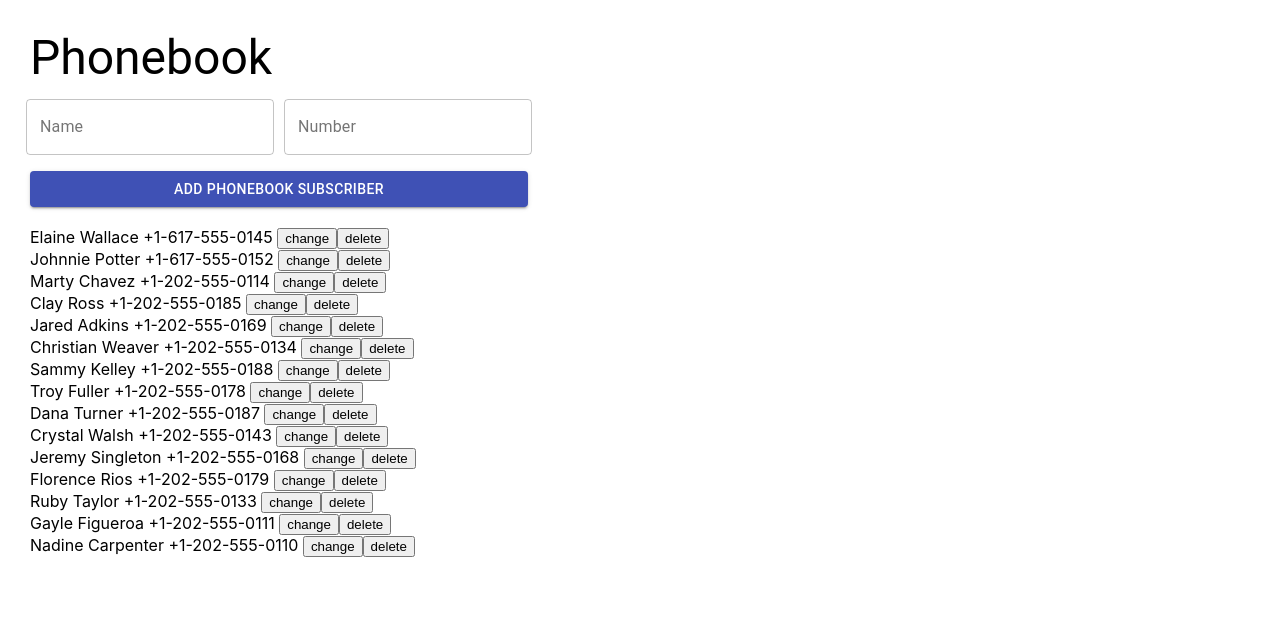
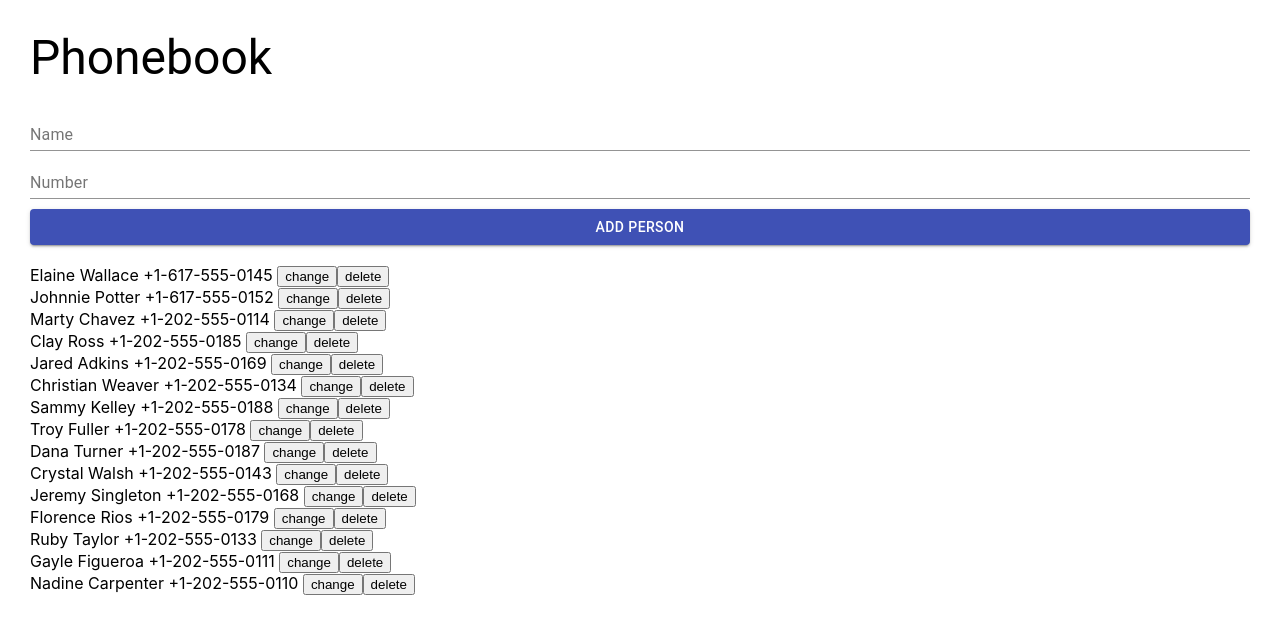
Before and after one commit to SlavaShensev/Test_Task_Briz, a React (Create React App) app: page / in a window 1280 px wide. Shown: the top 634 px of the page. Built offline with nearby package versions, Linux system fonts and the light colour scheme.

Commit message:
styled_form_subscribers

```diff
--- a/src/components/phonebook/phonebookForm/PhonebookForm.tsx
+++ b/src/components/phonebook/phonebookForm/PhonebookForm.tsx
@@ -5,14 +5,11 @@ import {useFormik} from "formik";
 import phonebook from "../phonebookForm/phonebookForm.module.css"
 import Button from "@material-ui/core/Button";
 import {TextField} from "@material-ui/core";
-import {Grid} from "@material-ui/core";
-import {FormControl} from "@material-ui/core";
 
 type FormikErrorType = {
     name?: string
     number?: string
 }
-
 export const PhonebookForm = () => {
     const dispatch = useDispatch();
 
@@ -27,7 +24,6 @@ export const PhonebookForm = () => {
         },
         validate: (values) => {
             const errors: FormikErrorType = {};
-
             if (!values.name) {
                 errors.name = 'Required'
             } else if (values.name.length > 20) {
@@ -35,7 +31,6 @@ export const PhonebookForm = () => {
             } else if (values.name.length < 2) {
                 errors.name = 'Must be 2 characters or more'
             }
-
             if (!values.number) {
                 errors.number = 'Required'
             } else if (values.number.length > 15) {
@@ -43,59 +38,38 @@ export const PhonebookForm = () => {
             } else if (values.name.length < 2) {
                 errors.number = 'Must be 2 characters or more'
             }
-
             return errors;
         },
-
     });
-    /* onSubmit={formik.handleSubmit} */
     return <div className={phonebook.phonebookForm}>
-
-        <FormControl>
-            <Grid container
-                  spacing={1}
-                  style={{paddingBottom: "20px"}}
+        <form onSubmit={formik.handleSubmit}>
+            <TextField
+                fullWidth
+                id="name"
+                name="name"
+                label="Name"
+                type="Text"
+                value={formik.values.name}
+                onChange={formik.handleChange}
+                error={formik.touched.name && Boolean(formik.errors.name)}
+                helperText={formik.touched.name && formik.errors.name}
+            />
+            <TextField
+                fullWidth
+                id="number"
+                name="number"
+                label="Number"
+                type="Text"
+                value={formik.values.number}
+                onChange={formik.handleChange}
+                error={formik.touched.number && Boolean(formik.errors.number)}
+                helperText={formik.touched.number && formik.errors.number}
+            />
+            <Button color="primary" variant="contained" fullWidth type="submit"
+                    style={{marginTop: "10px"}}
             >
-                <TextField variant="outlined"
-                           style={{marginRight: "10px"}}
-                           label="Name"
-                />
-                <TextField variant="outlined"
-                           label="Number"
-                />
-            </Grid>
-
-            <Button type="submit"
-                    variant="contained"
-                    color="primary"
-                    className={phonebook.buttonSubmit}
-            >
-                Add phonebook subscriber
+               Add person
             </Button>
-
-            {/*<input placeholder="Ruby Taylor"*/}
-            {/*    id="name"*/}
-            {/*    name="name"*/}
-            {/*    type="text"*/}
-            {/*    onChange={formik.handleChange}*/}
-            {/*    value={formik.values.name}*/}
-            {/*/>*/}
-            {/*{formik.errors.name ? <div style={{color: 'red'}}>{formik.errors.name}</div> : null}*/}
-
-            {/*<div>*/}
-            {/*    <TextField variant="outlined"*/}
-            {/*               label="Number"*/}
-            {/*    />*/}
-            {/*    <input placeholder="+X-XXX-XXX-XXXX"*/}
-            {/*        id="number"*/}
-            {/*        name="number"*/}
-            {/*        type="text"*/}
-            {/*        onChange={formik.handleChange}*/}
-            {/*        value={formik.values.number}*/}
-            {/*    />*/}
-            {/*    {formik.errors.number ?*/}
-            {/*        <div style={{color: 'red'}}>{formik.errors.number}</div> : null}*/}
-            {/*</div>*/}
-        </FormControl>
+        </form>
     </div>
-}
+};
```
